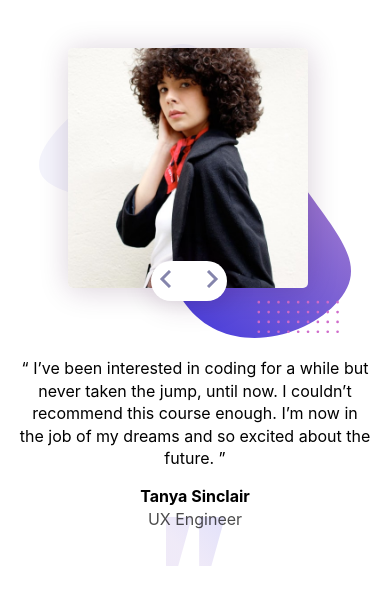
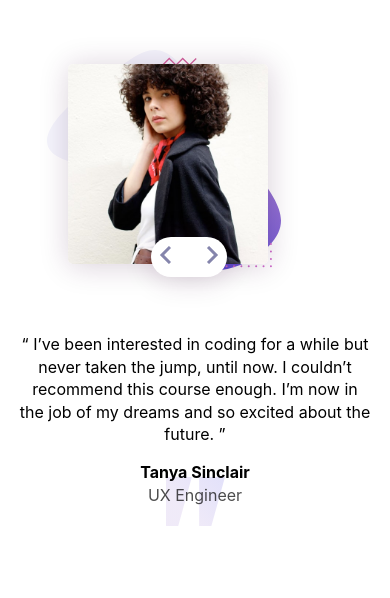
Before and after one commit to Bassey-Elizabeth/frontend-challenge, a plain HTML site: page index.html in a window 390 px wide. Drawn offline with Linux system fonts and the light colour scheme; a web font is replaced by a local one.

Commit message:
added media queries for different screen sizes

```diff
--- a/css/style.css
+++ b/css/style.css
@@ -130,7 +130,71 @@ body {
 
 
 
-/* Ruleset for 1000+px screen */
+/* Ruleset for different screens */
+
+@media (min-width: 250px) {
+
+body {
+    background: url(../images/pattern-bg.svg) fixed no-repeat,
+                url(../images/pattern-quotes.svg) fixed no-repeat,
+                url(../images/pattern-curve.svg) fixed no-repeat;
+    background-size: 80%, 15%, 30%;
+    background-position: left 50% top 8%,
+                        top 60% right 50%,
+                        bottom 0% left 0%;
+}
+
+.slider-container {
+    width: 90%;
+}
+
+.show-slide .photo > img {
+    margin-top: 1rem;
+    margin-right: 2rem;
+    width: 200px;
+    height: 200px;
+    position: relative;
+    right: 2rem;
+}
+
+.contents {
+    padding: 0 auto;
+    text-align: center;
+}
+}
+
+
+@media (min-width: 370px) {
+
+    body {
+        background: url(../images/pattern-bg.svg) fixed no-repeat,
+                    url(../images/pattern-quotes.svg) fixed no-repeat,
+                    url(../images/pattern-curve.svg) fixed no-repeat;
+        background-size: 60%, 15%, 30%;
+        background-position: left 30% top 8%,
+                            top 60% right 50%,
+                            bottom 0% left 0%;
+    }
+
+    .slider-container {
+        width: 90%;
+    }
+
+    .show-slide .photo > img {
+        margin-top: 1rem;
+        margin-right: 2rem;
+        width: 200px;
+        height: 200px;
+        position: relative;
+        right: 2rem;
+    }
+
+    .contents {
+        padding: 0 auto;
+        text-align: center;
+    }
+    }
+
 @media (min-width: 1000px) {
 
 body {
@@ -140,7 +204,7 @@ body {
     background-size: 50%, 10%, 50%;
     background-position: top 60% right -5%,
                         left 20% top 30%,
-                        bottom 0% left 0%;;
+                        bottom 0% left 0%;
 
 }
 
```
